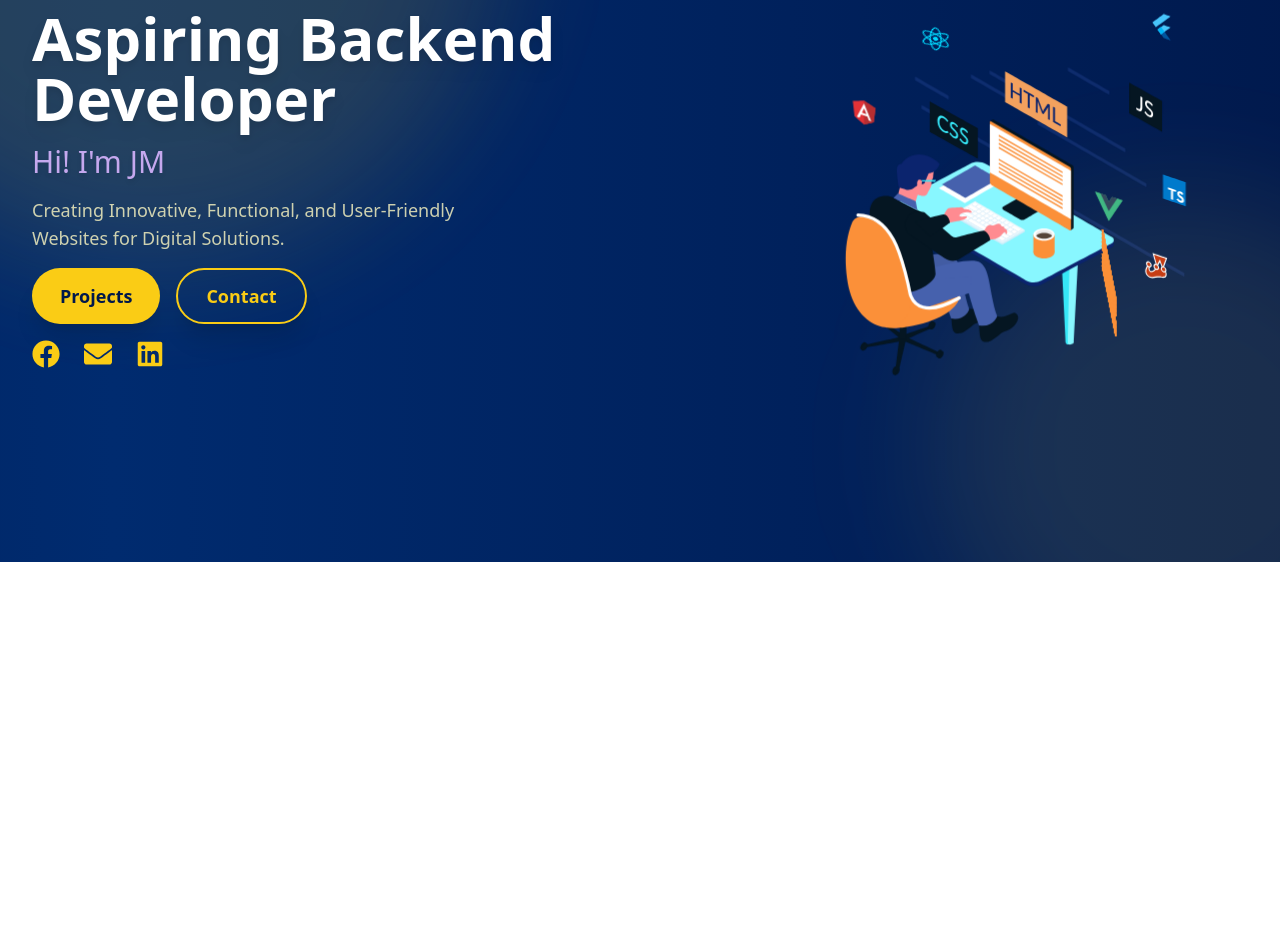
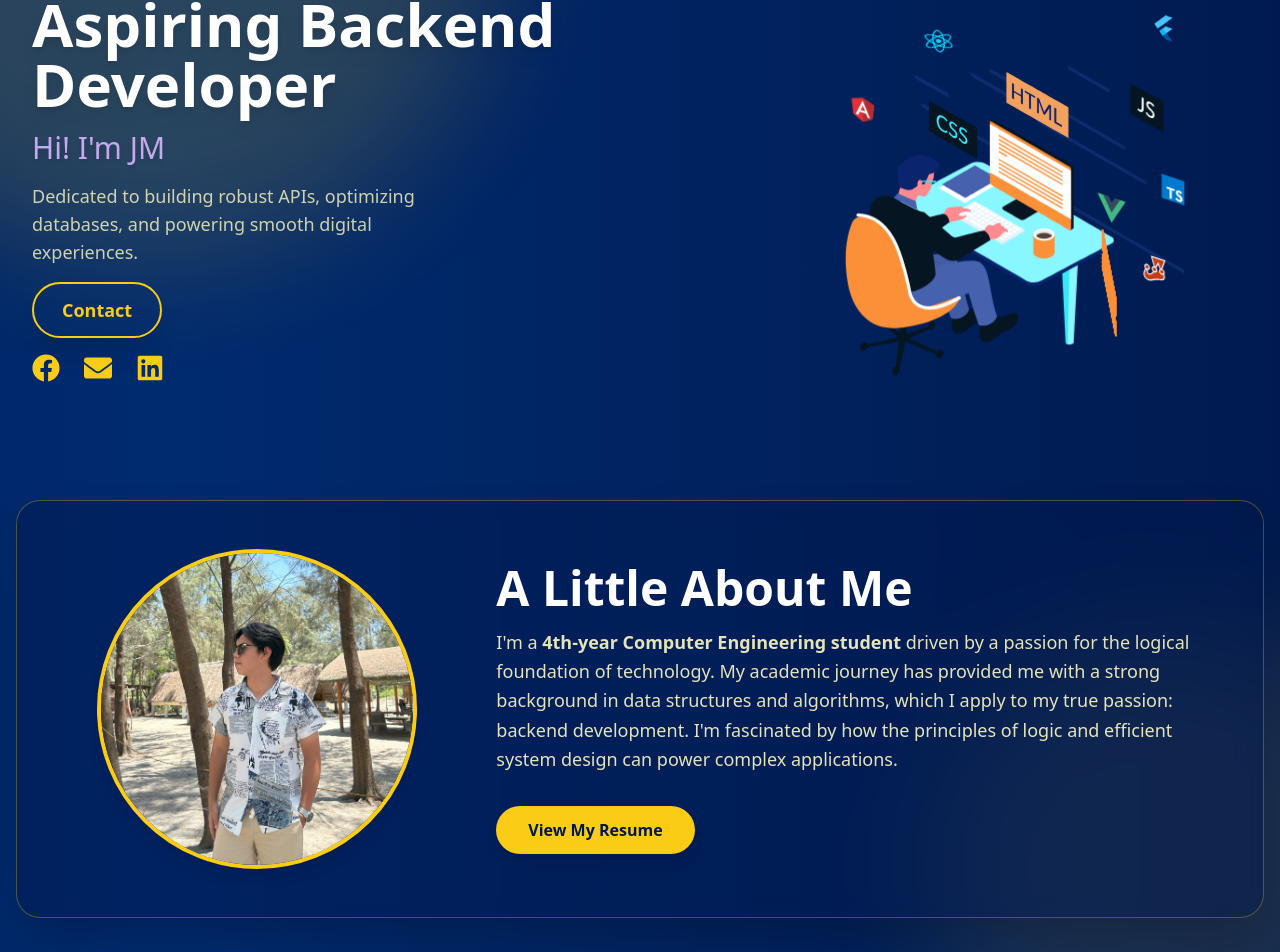
Before and after one commit to Zhuskke/My_Portfolio, a React (Vite) app: page / in a window 1280 px wide. Shown: the part 238-1190 px from the top of the page. Before the commit the page ends 800 px from the top, so only its background shows below. Built offline with nearby package versions, Linux system fonts and the light colour scheme.

Commit message:
About me section

```diff
--- a/src/screens/PortfolioScreen.jsx
+++ b/src/screens/PortfolioScreen.jsx
@@ -87,13 +87,10 @@ const PortfolioScreen = () => {
             {text}
           </h3>
           <p className="text-yellow-100 opacity-80 mt-3 md:max-w-md text-lg">
-            Creating Innovative, Functional, and User-Friendly Websites for
-            Digital Solutions.
+            Dedicated to building robust APIs, optimizing databases, and
+            powering smooth digital experiences.
           </p>
           <div className="flex gap-4 mt-6">
-            <button className="bg-yellow-400 text-[#00184b] px-7 py-3 rounded-full font-semibold hover:scale-105 transition shadow-xl text-lg">
-              Projects
-            </button>
             <button className="bg-transparent border-2 border-yellow-400 text-yellow-400 px-7 py-3 rounded-full font-semibold hover:bg-yellow-400 hover:text-[#00184b] transition shadow-xl text-lg">
               Contact
             </button>
@@ -130,7 +127,51 @@ const PortfolioScreen = () => {
         </div>
       </section>
 
+      {/* --- About Me Section --- */}
+      <section className="relative w-full max-w-7xl mx-auto py-16 px-4 z-10">
+        <div className="flex flex-col md:flex-row items-center gap-12 backdrop-blur-md bg-[#00184b]/40 border border-yellow-400/30 rounded-3xl p-8 md:p-12 shadow-2xl animate-fade-in-up">
+          {/* Left side: Your Photo */}
+          <div className="flex-shrink-0 w-full md:w-1/3 flex justify-center">
+            <div className="relative w-64 h-64 sm:w-80 sm:h-80 rounded-full overflow-hidden border-4 border-yellow-400 shadow-lg group">
+              <img
+                src="/img/Profile.jpg" // Placeholder image for your photo
+                alt="My Photo"
+                className="w-full h-full object-cover transition-transform duration-500 transform group-hover:scale-110"
+              />
+              <div className="absolute inset-0 bg-yellow-400 opacity-0 group-hover:opacity-20 transition-opacity duration-500"></div>
+            </div>
+          </div>
 
+          {/* Right side: About Me Content */}
+          <div className="flex-1 text-center md:text-left space-y-4">
+            <h2 className="text-4xl sm:text-5xl font-extrabold text-white leading-tight">
+              A Little About Me
+            </h2>
+            <p className="text-lg text-yellow-100 opacity-90 leading-relaxed">
+              I'm a <strong>4th-year Computer Engineering student</strong>{" "}
+              driven by a passion for the logical foundation of technology. My
+              academic journey has provided me with a strong background in
+              data structures and algorithms, which I apply to my true
+              passion: backend development. I'm fascinated by how the principles
+              of logic and efficient system design can power complex
+              applications.
+            </p>
+            {/* <p className="text-lg text-yellow-100 opacity-90 leading-relaxed">
+              I specialize in building robust APIs, optimizing database
+              performance, and architecting scalable backend systems. I thrive
+              on solving intricate problems and enjoy the process of writing
+              clean, maintainable code. As I near graduation, I'm eager to apply
+              my skills to real-world challenges and contribute to innovative
+              projects that make a tangible impact.
+            </p> */}
+            <div className="flex justify-center md:justify-start pt-4">
+              <button className="bg-yellow-400 text-[#00184b] font-bold px-8 py-3 rounded-full shadow-lg hover:bg-yellow-300 transition transform hover:-translate-y-1">
+                View My Resume
+              </button>
+            </div>
+          </div>
+        </div>
+      </section>
     </div>
   );
 };
```
